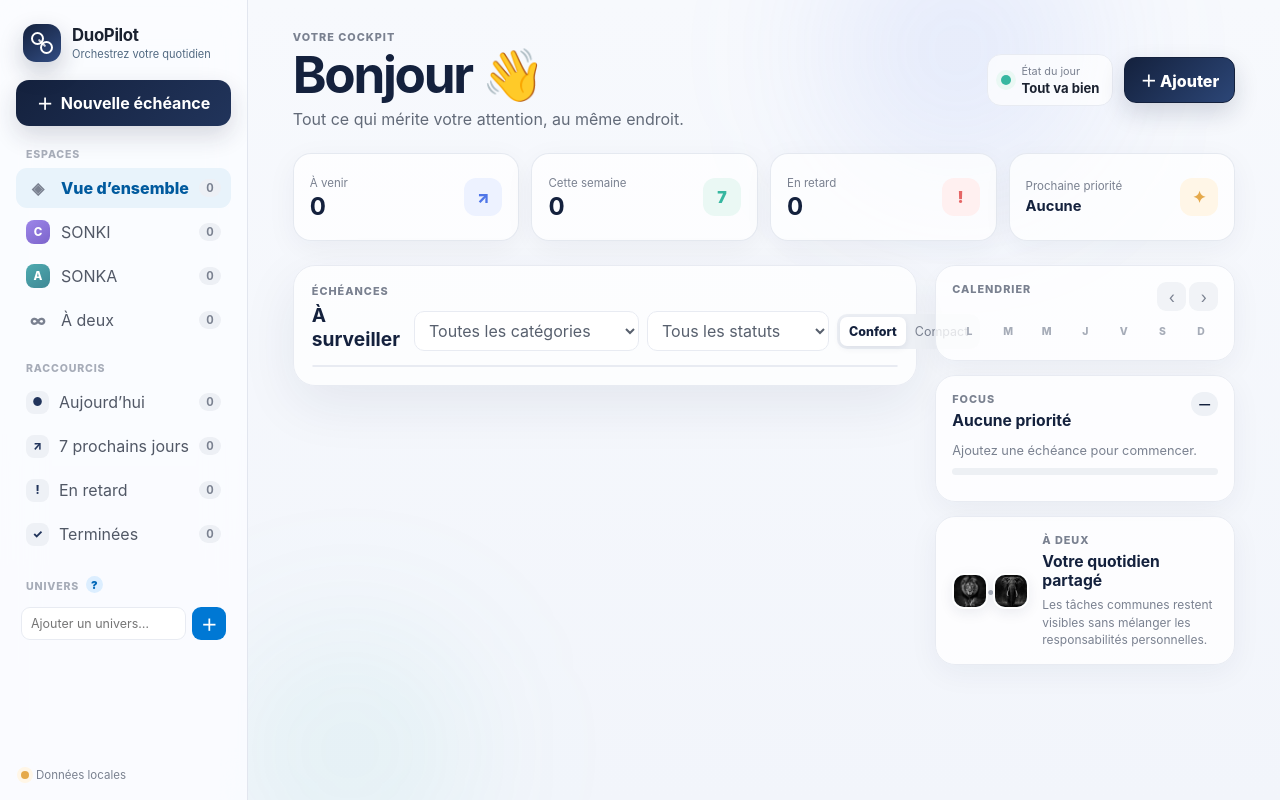
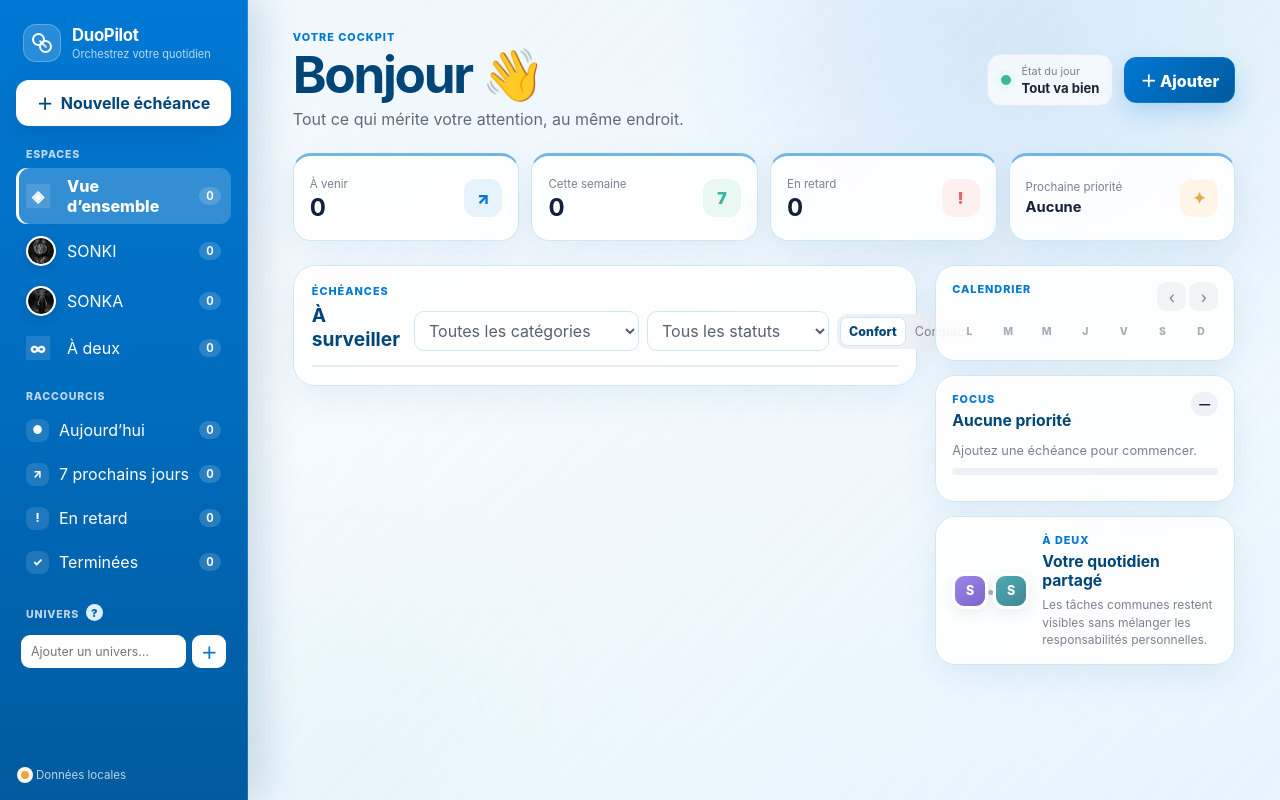
Before and after one commit to Yarmkof/DuoPilot, a plain HTML site: page index.html in a window 1280 px wide. Drawn offline with Linux system fonts and the light colour scheme.

Commit message:
Nouvelle interface Outlook V05

```diff
--- a/index.html
+++ b/index.html
@@ -17,8 +17,8 @@
   <div class="sidebar-label">Espaces</div>
   <nav class="space-nav">
     <button class="space-item active" data-owner="all" data-tooltip="Affiche toutes les échéances de SONKI, SONKA et celles gérées à deux."><span class="space-icon">◈</span><span>Vue d’ensemble</span><b id="globalBadge">0</b></button>
-    <button class="space-item" data-owner="SONKI" data-tooltip="Affiche uniquement les échéances attribuées à SONKI."><span class="person-avatar christelle">C</span><span>SONKI</span><b id="christelleBadge">0</b></button>
-    <button class="space-item" data-owner="SONKA" data-tooltip="Affiche uniquement les échéances attribuées à SONKA."><span class="person-avatar armand">A</span><span>SONKA</span><b id="armandBadge">0</b></button>
+    <button class="space-item" data-owner="SONKI" data-tooltip="Affiche uniquement les échéances attribuées à SONKI."><span class="person-avatar photo-avatar"><img src="assets/sonki-lion.png" alt="Lion SONKI"></span><span>SONKI</span><b id="christelleBadge">0</b></button>
+    <button class="space-item" data-owner="SONKA" data-tooltip="Affiche uniquement les échéances attribuées à SONKA."><span class="person-avatar photo-avatar"><img src="assets/sonka-elephant.jpg" alt="Éléphant SONKA"></span><span>SONKA</span><b id="armandBadge">0</b></button>
     <button class="space-item" data-owner="Commun" data-tooltip="Affiche les échéances qui concernent SONKI et SONKA ensemble."><span class="space-icon">∞</span><span>À deux</span><b id="communBadge">0</b></button>
   </nav>
   <div class="sidebar-label">Raccourcis</div>
@@ -62,7 +62,7 @@
     <aside class="insight-column">
       <section class="insight-card calendar-card"><div class="card-head"><div><p class="section-kicker">Calendrier</p><h3 id="calendarTitle"></h3></div><div class="calendar-nav"><button id="prevMonth">‹</button><button id="nextMonth">›</button></div></div><div class="calendar-weekdays"><span>L</span><span>M</span><span>M</span><span>J</span><span>V</span><span>S</span><span>D</span></div><div id="calendarGrid" class="calendar-grid"></div></section>
       <section class="insight-card priority-card"><div class="priority-top"><div><p class="section-kicker">Focus</p><h3 id="focusTitle">Aucune priorité</h3></div><span id="focusOwner" class="focus-owner">—</span></div><p id="focusDate" class="focus-date">Ajoutez une échéance pour commencer.</p><div class="focus-meter"><span id="focusMeter"></span></div><p id="focusNotes" class="focus-notes"></p></section>
-      <section class="insight-card duo-card"><div class="duo-avatars"><span class="big-avatar photo-big"><img src="assets/sonki-lion.png" alt="Lion SONKI"></span><span class="link-dot">•</span><span class="big-avatar photo-big"><img src="assets/sonka-elephant.jpg" alt="Éléphant SONKA"></span></div><div><p class="section-kicker">À deux</p><h3>Votre quotidien partagé</h3><p>Les tâches communes restent visibles sans mélanger les responsabilités personnelles.</p></div></section>
+      <section class="insight-card duo-card"><div class="duo-avatars"><span class="big-avatar christelle">S</span><span class="link-dot">•</span><span class="big-avatar armand">S</span></div><div><p class="section-kicker">À deux</p><h3>Votre quotidien partagé</h3><p>Les tâches communes restent visibles sans mélanger les responsabilités personnelles.</p></div></section>
     </aside>
   </section>
 </main>
--- a/styles.css
+++ b/styles.css
@@ -152,3 +152,198 @@
   color: #005a9e;
   background: #e8f3fb;
 }
+
+
+/* =========================================================
+   DuoPilot V0.5 — véritable thème Outlook Blue
+   ========================================================= */
+:root{
+  --outlook:#0078d4;
+  --outlook-dark:#005a9e;
+  --outlook-deep:#004578;
+  --outlook-soft:#e7f3fb;
+  --outlook-pale:#f2f8fc;
+  --outlook-line:#cfe6f5;
+}
+
+/* Fond général bleu très clair, proche de l'univers Microsoft */
+html,
+body{
+  background:
+    radial-gradient(circle at 82% 8%, rgba(0,120,212,.15), transparent 30%),
+    linear-gradient(180deg,#eaf5fc 0%,#f6fbfe 48%,#edf7fd 100%) !important;
+}
+
+/* Colonne gauche franchement Outlook */
+.sidebar{
+  color:#fff !important;
+  background:
+    linear-gradient(180deg,#0078d4 0%,#006cbe 48%,#005a9e 100%) !important;
+  border-right:1px solid rgba(255,255,255,.14) !important;
+  box-shadow:14px 0 35px rgba(0,69,120,.16);
+}
+
+.brand strong,
+.sidebar .space-item,
+.sidebar .shortcut,
+.sidebar .universe-list button{
+  color:#fff !important;
+}
+
+.brand small,
+.sidebar-label,
+.sidebar .sync-status{
+  color:rgba(255,255,255,.74) !important;
+}
+
+.brand-symbol{
+  background:rgba(255,255,255,.16) !important;
+  border:1px solid rgba(255,255,255,.26);
+  box-shadow:none !important;
+}
+
+.new-task{
+  color:var(--outlook-deep) !important;
+  background:#fff !important;
+  box-shadow:0 8px 22px rgba(0,69,120,.22) !important;
+}
+
+.sidebar .space-item:hover,
+.sidebar .shortcut:hover,
+.sidebar .universe-list button:hover{
+  background:rgba(255,255,255,.12) !important;
+}
+
+.sidebar .space-item.active,
+.sidebar .shortcut.active{
+  color:#fff !important;
+  background:rgba(255,255,255,.20) !important;
+  box-shadow:inset 3px 0 0 #fff;
+}
+
+.sidebar .space-icon,
+.sidebar .shortcut span:first-child{
+  color:#fff !important;
+  background:rgba(255,255,255,.12) !important;
+}
+
+.sidebar .space-item b,
+.sidebar .shortcut b{
+  color:#fff !important;
+  background:rgba(255,255,255,.16) !important;
+}
+
+.sidebar .u-dot{
+  box-shadow:0 0 0 2px rgba(255,255,255,.32);
+}
+
+/* Le champ Ajouter un univers reste bien lisible */
+.universe-add input{
+  color:#12344d !important;
+  background:#fff !important;
+  border-color:rgba(255,255,255,.45) !important;
+}
+.universe-add button{
+  color:var(--outlook) !important;
+  background:#fff !important;
+}
+
+/* Portraits exactement en face des noms */
+.person-avatar.photo-avatar{
+  width:30px !important;
+  height:30px !important;
+  border-radius:50% !important;
+  border:2px solid rgba(255,255,255,.9) !important;
+  background:#fff !important;
+  box-shadow:0 3px 10px rgba(0,50,90,.22);
+}
+.person-avatar.photo-avatar img{
+  width:100%;
+  height:100%;
+  object-fit:cover;
+  display:block;
+  border-radius:50%;
+}
+.space-item{
+  grid-template-columns:34px 1fr auto !important;
+}
+
+/* Zone principale clairement bleutée */
+.main-panel{
+  background:linear-gradient(135deg,rgba(255,255,255,.34),rgba(226,242,252,.56));
+}
+
+.hero h1,
+.workspace-toolbar h2,
+.card-head h3,
+.priority-top h3,
+.duo-card h3{
+  color:var(--outlook-deep) !important;
+}
+
+.hero-kicker,
+.section-kicker{
+  color:var(--outlook) !important;
+}
+
+/* Cartes blanches avec accent bleu Outlook */
+.pulse-strip article,
+.workspace-main,
+.insight-card{
+  background:rgba(255,255,255,.90) !important;
+  border-color:var(--outlook-line) !important;
+  box-shadow:0 12px 34px rgba(0,90,158,.08) !important;
+}
+
+.pulse-strip article{
+  border-top:3px solid rgba(0,120,212,.55) !important;
+}
+
+.primary-action{
+  color:#fff !important;
+  border-color:var(--outlook) !important;
+  background:linear-gradient(135deg,var(--outlook),var(--outlook-dark)) !important;
+  box-shadow:0 10px 24px rgba(0,120,212,.22) !important;
+}
+
+.blue{
+  color:var(--outlook) !important;
+  background:var(--outlook-soft) !important;
+}
+
+.calendar-day.today{
+  background:var(--outlook) !important;
+}
+
+.focus-meter span{
+  background:linear-gradient(90deg,#0078d4,#28a8ea) !important;
+}
+
+.toolbar-controls select,
+.form-grid input,
+.form-grid select,
+.form-grid textarea{
+  border-color:var(--outlook-line) !important;
+}
+
+.density.active{
+  color:var(--outlook-deep) !important;
+  box-shadow:inset 0 0 0 1px var(--outlook-line);
+}
+
+/* Responsive: conserver le bleu de la sidebar mobile */
+@media(max-width:860px){
+  .mobile-header{
+    color:#fff !important;
+    background:linear-gradient(90deg,var(--outlook),var(--outlook-dark)) !important;
+    border-bottom:0 !important;
+  }
+  .mobile-icon{
+    color:#fff !important;
+    background:rgba(255,255,255,.15) !important;
+  }
+  .mobile-add{
+    color:var(--outlook) !important;
+    background:#fff !important;
+  }
+}
```
Also changed, not shown: README.md.
